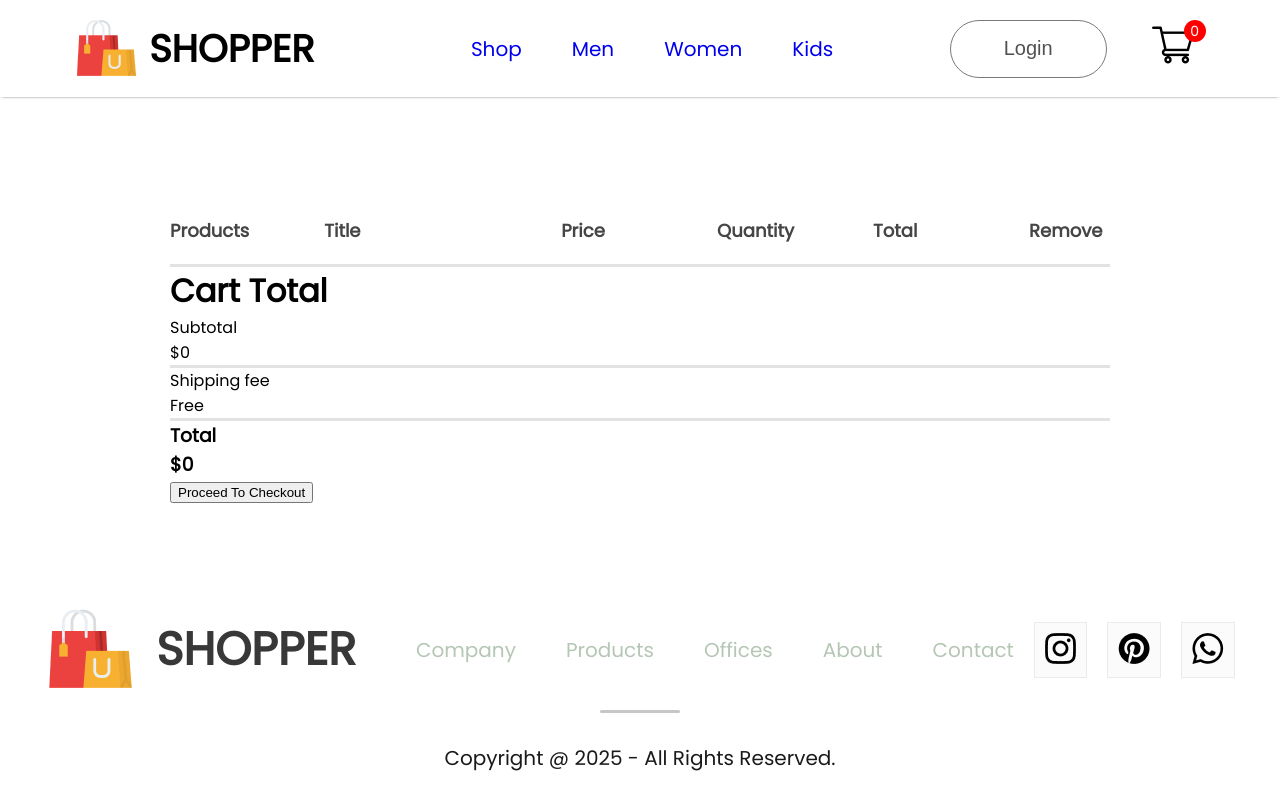
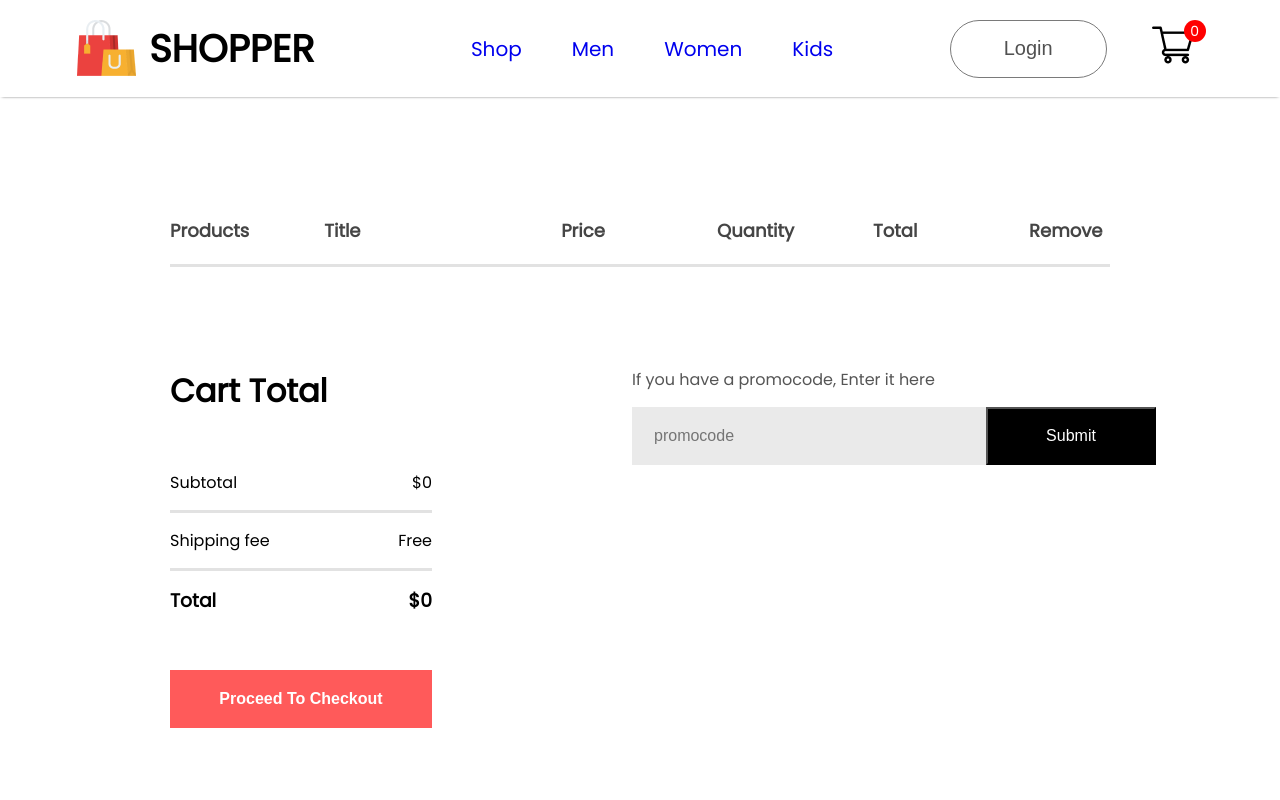
Before and after one commit to tetervs/E-commerce, a React (Create React App) app: page /cart in a window 1280 px wide. Shown: the top 800 px of the page. Built offline with nearby package versions, Linux system fonts and the light colour scheme.

Commit message:
Cart items css

```diff
--- a/src/components/CartItems/CartItems.css
+++ b/src/components/CartItems/CartItems.css
@@ -40,3 +40,78 @@
     border: 2px solid #ebebeb;
     background: white;
 }
+
+.cartitems-down{
+    display: flex;
+    margin: 100px 0px;
+}
+
+.cartitems-total{
+    flex: 1;
+    display: flex;
+    flex-direction: column;
+    margin-right: 200px;
+    gap: 40px;
+}
+
+.cartitems-total-item{
+    display: flex;
+    justify-content: space-between;
+    padding: 15px 0px;
+}
+
+.cartitems-total button{
+    width: 262px;
+    height: 58px;
+    outline: none;
+    border: none;
+    background: #ff5a5a;
+    color: white;
+    font-size: 16px;
+    font-weight: 600;
+    cursor: pointer;
+}
+
+.cartitems-total button:active{
+    background: #cb4747;
+}
+
+.cartitems-promocode{
+    flex: 1;
+    font-size: 16px;
+    font-weight: 500;
+}
+
+.cartitems-promocode p{
+    color: #555;
+}
+
+.cartitem-promobox{
+    width: 504px;
+    margin-top: 15px;
+    padding-left: 20px;
+    height: 58px;
+    background: #eaeaea;
+}
+
+.cartitem-promobox input{
+    border: none;
+    outline: none;
+    background: transparent;
+    font-size: 16px;
+    width: 330px;
+    height: 50px;
+}
+
+.cartitem-promobox button{
+    width: 170px;
+    height: 58px;
+    font-size: 16px;
+    background: black;
+    color: white;
+    cursor: pointer;
+}
+
+.cartitem-promobox button:active{
+    background: rgba(0, 0, 0, 0.707);
+}
--- a/src/components/CartItems/CartItems.jsx
+++ b/src/components/CartItems/CartItems.jsx
@@ -53,6 +53,13 @@ export const CartItems = () => {
                 </div>
                 <button>Proceed To Checkout</button>
             </div>
+            <div className="cartitems-promocode">
+                <p>If you have a promocode, Enter it here</p>
+                <div className="cartitem-promobox">
+                    <input type="text" placeholder='promocode'/>
+                    <button>Submit</button>
+                </div>
+            </div>
         </div>
     </div>
   )
```
